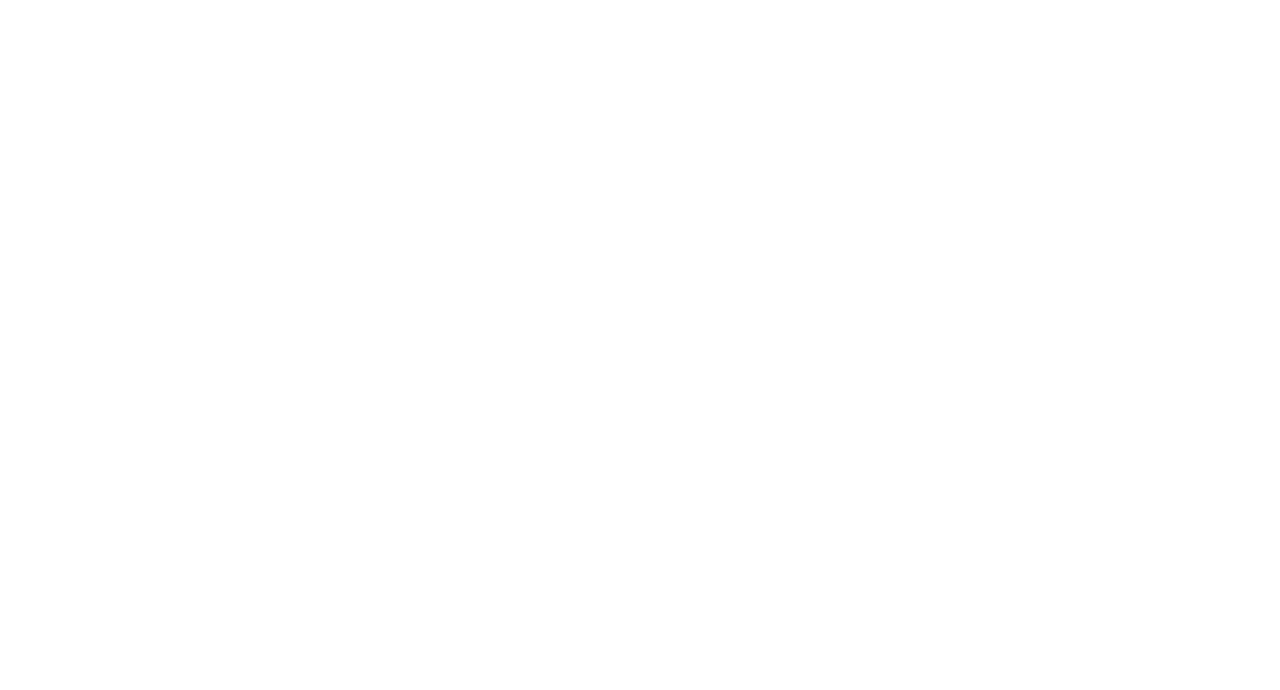
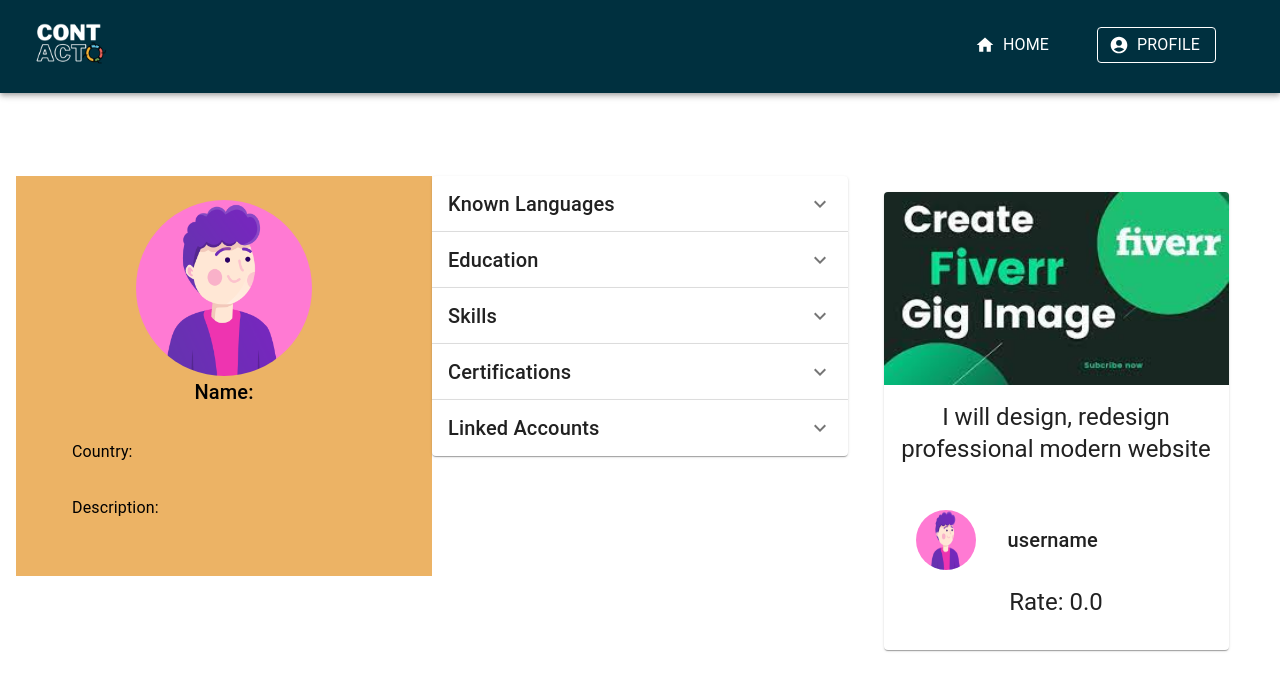
Before and after one commit to GDSC-MUST-21/contacto, a React (Create React App) app in the folder contacto-frontend/: page /user-profile in a window 1280 px wide. Before the commit this address had no page. Shown: the top 690 px of the page. Built offline with nearby package versions, Linux system fonts and the light colour scheme.

Commit message:
added user-profile page and updated it's routes

```diff
--- a/contacto-frontend/src/App.js
+++ b/contacto-frontend/src/App.js
@@ -7,6 +7,7 @@
 import WebDev from './pages/WebDev';
 import SoftwareDev from './pages/SoftwareDev'
 import Login from './pages/Login';
+import UserProfile from './pages/UserProfile';
 
 function App() {
   return (
@@ -17,7 +18,8 @@
         <Route path='/software-dev' element={<SoftwareDev />} />
         <Route path='/profile' element={<Profile />} />
         <Route path='/gig' element={<GigProfile />} />
-        <Route path='/login' element={<Login/>} />
+        <Route path='/login' element={<Login />} />
+        <Route path='/user-profile' element={<UserProfile/>} />
       </Routes>
     </div>
   );
--- /dev/null
+++ b/contacto-frontend/src/components/ProfileAccordion.js
@@ -0,0 +1,93 @@
+import * as React from 'react';
+import Accordion from '@mui/material/Accordion';
+import AccordionSummary from '@mui/material/AccordionSummary';
+import AccordionDetails from '@mui/material/AccordionDetails';
+import Typography from '@mui/material/Typography';
+import ExpandMoreIcon from '@mui/icons-material/ExpandMore';
+
+export default function ProfileAccordion() {
+  return (
+    <div>
+      <Accordion>
+        <AccordionSummary
+          expandIcon={<ExpandMoreIcon />}
+          aria-controls="panel1a-content"
+          id="panel1a-header"
+        >
+          <Typography variant='h6'>Known Languages</Typography>
+        </AccordionSummary>
+        <AccordionDetails>
+          <Typography>
+            Lorem ipsum dolor sit amet, consectetur adipiscing elit. Suspendisse
+            malesuada lacus ex, sit amet blandit leo lobortis eget.
+          </Typography>
+        </AccordionDetails>
+      </Accordion>
+
+      <Accordion>
+        <AccordionSummary
+          expandIcon={<ExpandMoreIcon />}
+          aria-controls="panel2a-content"
+          id="panel2a-header"
+        >
+          <Typography variant='h6'>Education</Typography>
+        </AccordionSummary>
+        <AccordionDetails>
+          <Typography>
+            Lorem ipsum dolor sit amet, consectetur adipiscing elit. Suspendisse
+            malesuada lacus ex, sit amet blandit leo lobortis eget.
+          </Typography>
+        </AccordionDetails>
+      </Accordion>
+
+      <Accordion>
+        <AccordionSummary
+          expandIcon={<ExpandMoreIcon />}
+          aria-controls="panel2a-content"
+          id="panel2a-header"
+        >
+          <Typography variant='h6'>Skills</Typography>
+        </AccordionSummary>
+        <AccordionDetails>
+          <Typography>
+            Lorem ipsum dolor sit amet, consectetur adipiscing elit. Suspendisse
+            malesuada lacus ex, sit amet blandit leo lobortis eget.
+          </Typography>
+        </AccordionDetails>
+      </Accordion>
+
+      <Accordion>
+        <AccordionSummary
+          expandIcon={<ExpandMoreIcon />}
+          aria-controls="panel2a-content"
+          id="panel2a-header"
+        >
+          <Typography variant='h6'>Certifications</Typography>
+        </AccordionSummary>
+        <AccordionDetails>
+          <Typography>
+            Lorem ipsum dolor sit amet, consectetur adipiscing elit. Suspendisse
+            malesuada lacus ex, sit amet blandit leo lobortis eget.
+          </Typography>
+        </AccordionDetails>
+      </Accordion>
+
+      <Accordion>
+        <AccordionSummary
+          expandIcon={<ExpandMoreIcon />}
+          aria-controls="panel2a-content"
+          id="panel2a-header"
+        >
+          <Typography variant='h6'>Linked Accounts</Typography>
+        </AccordionSummary>
+        <AccordionDetails>
+          <Typography>
+            Lorem ipsum dolor sit amet, consectetur adipiscing elit. Suspendisse
+            malesuada lacus ex, sit amet blandit leo lobortis eget.
+          </Typography>
+        </AccordionDetails>
+      </Accordion>
+
+    </div>
+  );
+}
--- /dev/null
+++ b/contacto-frontend/src/components/ProfileNav.js
@@ -0,0 +1,31 @@
+import * as React from 'react';
+import AppBar from '@mui/material/AppBar';
+import Box from '@mui/material/Box';
+import Toolbar from '@mui/material/Toolbar';
+import Button from '@mui/material/Button';
+import navLogo from '../assests/logo-blue.png';
+import { useNavigate } from 'react-router-dom';
+import { Typography } from '@mui/material';
+import AccountCircleIcon from '@mui/icons-material/AccountCircle';
+import HomeIcon from '@mui/icons-material/Home';
+
+export default function CategoryNav() {
+
+    let navigate = useNavigate();
+    const routeChange = () => {
+        let path = `/`
+        navigate(path)
+    }
+    return (
+        <Box sx={{ flexGrow: 1, height: '10rem' }}>
+            <AppBar position="static" sx={{ backgroundColor: '#00303F', height: '5.8rem' }}>
+                <Toolbar>
+                    <img src={navLogo} width='90px' alt='logo' />
+                    <Box sx={{ flexGrow: 1 }} />
+                    <Button color="inherit" onClick={routeChange} sx={{mx:5}} startIcon={<HomeIcon/>}><Typography variant='body1'>Home</Typography></Button>
+                    <Button color="inherit" sx={{ mr: 5 }} variant='outlined' startIcon={<AccountCircleIcon/>}><Typography variant='body1'>Profile</Typography></Button>
+                </Toolbar>
+            </AppBar>
+        </Box>
+    );
+}
--- /dev/null
+++ b/contacto-frontend/src/components/Sidebar.js
@@ -0,0 +1,41 @@
+import { Avatar, Grid, Typography } from "@mui/material";
+import avatar from "../assests/avatar.png";
+
+export default function Sidebar() {
+    return (
+        <Grid container  sx={{
+            display: 'flex',
+            flexDirection: 'column',
+            justifyContent: 'center',
+            alignItems: 'center',
+            backgroundColor: 'rgb(236, 179, 101)',
+            padding: '1.5rem',
+        }}>
+            <Grid item xs>
+                <Avatar
+                    alt="Remy Sharp"
+                    src={avatar}
+                    sx={{ width: 176, height: 176 }}
+                />
+                <Typography variant="h6">Name:</Typography>
+            </Grid>
+            <Grid container sx={{
+                textAlign: 'left',
+                display: 'flex',
+                flexDirection: 'row',
+                justifyContent: 'flex-start',
+                alignItems: 'center',
+                padding: '1rem'
+            }}>
+                <Grid item xs={12} sx={{padding: '1rem'}}>
+                <Typography variant="body1">Country:</Typography>
+                </Grid>
+                <Grid item xs={12} sx={{padding: '1rem'}}>
+                <Typography variant="body1">Description:</Typography>
+                </Grid>
+            </Grid>
+
+        </Grid>
+
+    )
+}
--- /dev/null
+++ b/contacto-frontend/src/pages/UserProfile.js
@@ -0,0 +1,33 @@
+import { Grid } from "@mui/material";
+import ProfileNav from "../components/ProfileNav";
+import ProfileAccordion from "../components/ProfileAccordion";
+import Cards from "../components/Cards";
+import Sidebar from "../components/Sidebar";
+
+export default function UserProfile() {
+    return (
+        <Grid container id='user-profile'>
+            <ProfileNav />
+            <Grid container sx={{ padding: '1rem' }}>
+                <Grid item xs={12} md={4}>
+                    <Sidebar />
+                </Grid>
+                <Grid item xs={12} md={4} sx={{
+                    display: 'flex',
+                    flexDirection: 'row',
+                    justifyContent: 'center',
+                }}>
+                    <ProfileAccordion />
+                </Grid>
+                <Grid item xs={12} md={4} sx={{
+                    display: 'flex',
+                    flexDirection: 'column',
+                    justifyContent: 'center',
+                    alignItems: 'center',
+                }}>
+                    <Cards />
+                </Grid>
+            </Grid>
+        </Grid>
+    )
+}
```
